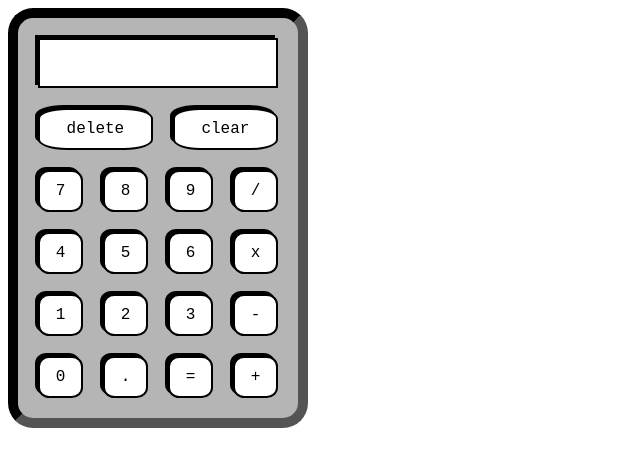
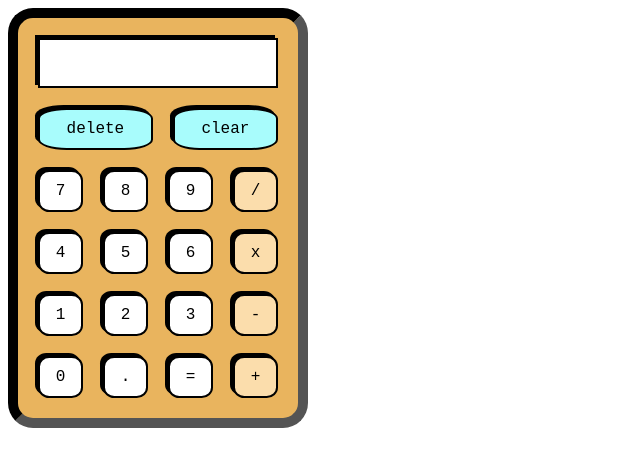
Before and after one commit to l33t-h4x0r/calculator, a plain HTML site: page index.html in a window 1280 px wide. Shown: the whole page, without its empty margins (0-640 px from the left). Drawn offline with Linux system fonts and the light colour scheme.

Commit message:
Change calculator color

```diff
--- a/style.css
+++ b/style.css
@@ -7,7 +7,7 @@
     width: 300px;
     border: inset 10px black;
     padding: 10px;
-    background-color: rgb(181, 181, 181);
+    background-color: rgb(233, 180, 94);
     border-radius: 25px;
 }
 
@@ -37,7 +37,7 @@ button {
     font-size: 1em;
 }
 
-button:active{
+button:active {
     box-shadow: none;
     transform: translate(-3px, -3px);
 }
@@ -45,3 +45,10 @@ button:active{
     box-shadow: none;
     transform: translate(-3px, -3px);
 }
+
+.operator {
+    background-color:rgb(251, 221, 172)
+}
+.delete, .clear {
+    background-color: rgb(168, 252, 252);
+}
```
